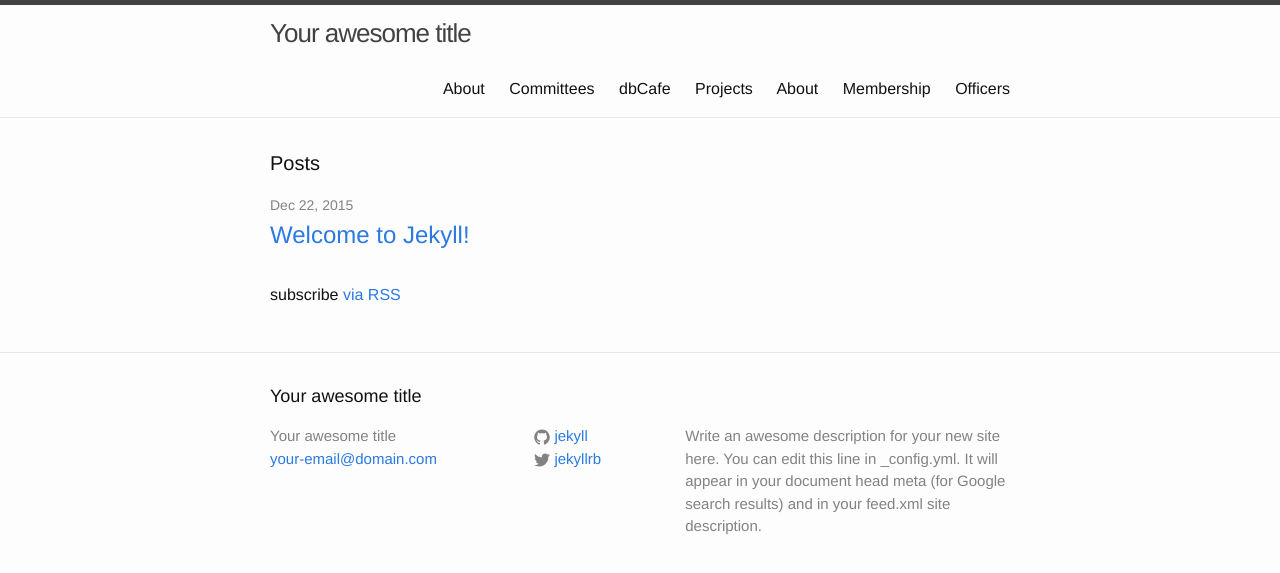
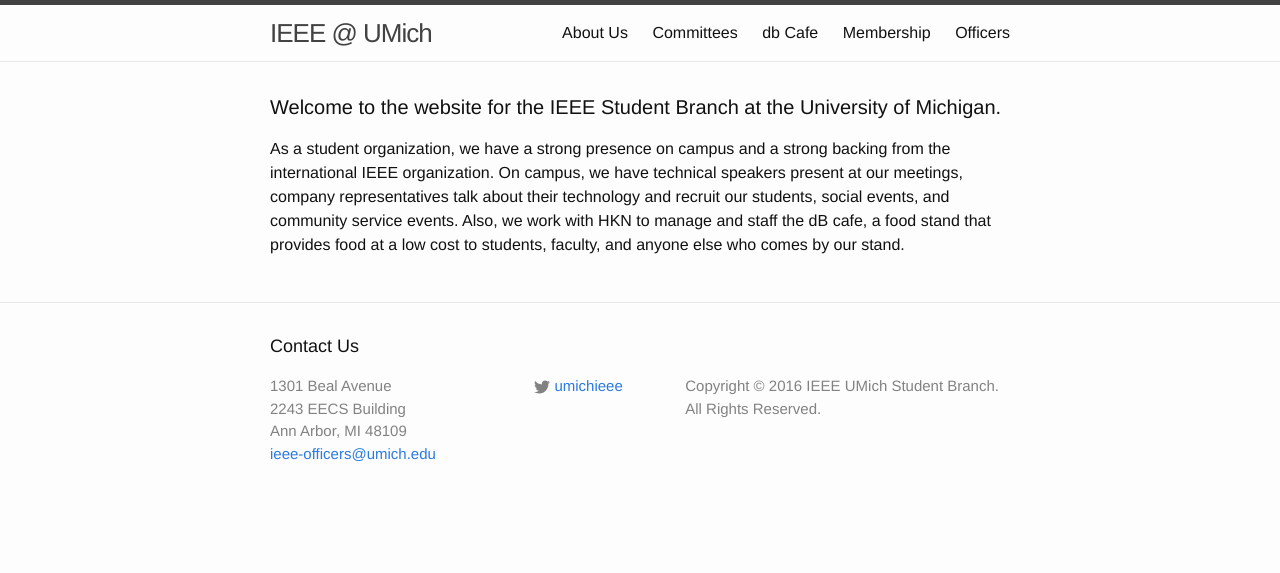
Before and after one commit to ieee-umich/ieee-website, a Jekyll site: the page built from index.html, in a window 1280 px wide. Shown: the top 573 px of the page. Built offline with Jekyll 4.4.1, drawn with Linux system fonts in a browser that asks for light colours.

Commit message:
update db cafe page

```diff
--- a/_config.yml
+++ b/_config.yml
@@ -6,16 +6,12 @@
 # 'jekyll serve'. If you change this file, please restart the server process.
 
 # Site settings
-title: Your awesome title
-email: your-email@domain.com
-description: > # this means to ignore newlines until "baseurl:"
-  Write an awesome description for your new site here. You can edit this
-  line in _config.yml. It will appear in your document head meta (for
-  Google search results) and in your feed.xml site description.
+title: IEEE @ UMich
+email: ieee-officers@umich.edu
+description: Copyright © 2016 IEEE UMich Student Branch. All Rights Reserved.
 baseurl: "" # the subpath of your site, e.g. /blog
 url: "http://yourdomain.com" # the base hostname & protocol for your site
-twitter_username: jekyllrb
-github_username:  jekyll
+twitter_username: umichieee
 
 # Build settings
 markdown: kramdown
--- a/_includes/footer.html
+++ b/_includes/footer.html
@@ -2,12 +2,14 @@
 
   <div class="wrapper">
 
-    <h2 class="footer-heading">{{ site.title }}</h2>
+    <h2 class="footer-heading">Contact Us</h2>
 
     <div class="footer-col-wrapper">
       <div class="footer-col footer-col-1">
         <ul class="contact-list">
-          <li>{{ site.title }}</li>
+          <li>1301 Beal Avenue</li>
+          <li>2243 EECS Building</li>
+          <li>Ann Arbor, MI 48109</li>
           <li><a href="mailto:{{ site.email }}">{{ site.email }}</a></li>
         </ul>
       </div>
--- a/index.html
+++ b/index.html
@@ -4,20 +4,7 @@
 
 <div class="home">
 
-  <h1 class="page-heading">Posts</h1>
-
-  <ul class="post-list">
-    {% for post in site.posts %}
-      <li>
-        <span class="post-meta">{{ post.date | date: "%b %-d, %Y" }}</span>
-
-        <h2>
-          <a class="post-link" href="{{ post.url | prepend: site.baseurl }}">{{ post.title }}</a>
-        </h2>
-      </li>
-    {% endfor %}
-  </ul>
-
-  <p class="rss-subscribe">subscribe <a href="{{ "/feed.xml" | prepend: site.baseurl }}">via RSS</a></p>
+  <h1 class="page-heading">Welcome to the website for the IEEE Student Branch at the University of Michigan.</h1>
+  <p>As a student organization, we have a strong presence on campus and a strong backing from the international IEEE organization. On campus, we have technical speakers present at our meetings, company representatives talk about their technology and recruit our students, social events, and community service events. Also, we work with HKN to manage and staff the dB cafe, a food stand that provides food at a low cost to students, faculty, and anyone else who comes by our stand.</p>
 
 </div>
--- a/style.css
+++ /dev/null
@@ -1,3 +0,0 @@
----
-layout: style
----
```
Also changed, not shown: about.md (+45 -9 lines), about/index.md (deleted, +0 -10 lines), dbcafe.md (+9 -10 lines), projects/index.md (deleted, +0 -14 lines).
